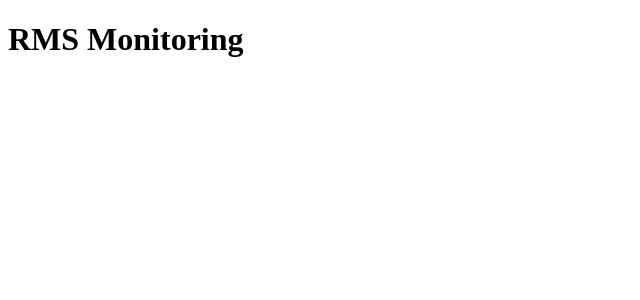
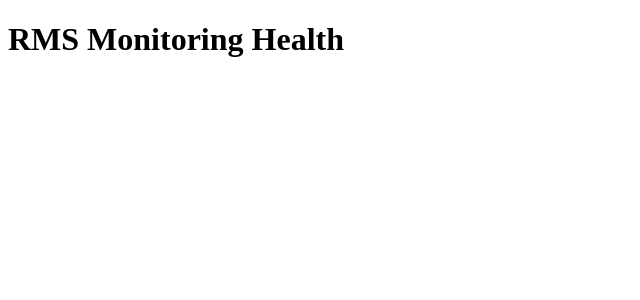
Before and after one commit to ricardo2509/clone-tabnews, a Next.js app: page / in a window 1280 px wide. Shown: the top 300 px of the page, without its empty margins (0-640 px from the left). Built offline with nearby package versions, Linux system fonts and the light colour scheme.

Commit message:
mudanca de titulo

```diff
--- a/pages/index.js
+++ b/pages/index.js
@@ -1,5 +1,5 @@
 function Home(){
-    return <h1>RMS Monitoring</h1>
+    return <h1>RMS Monitoring Health</h1>
 }
 
 export default Home;
```
